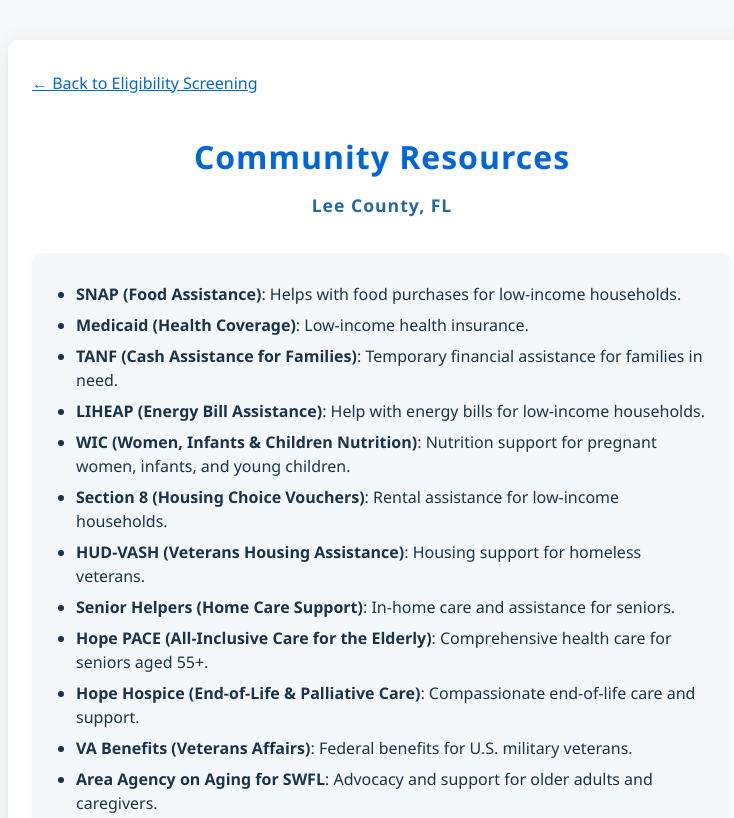
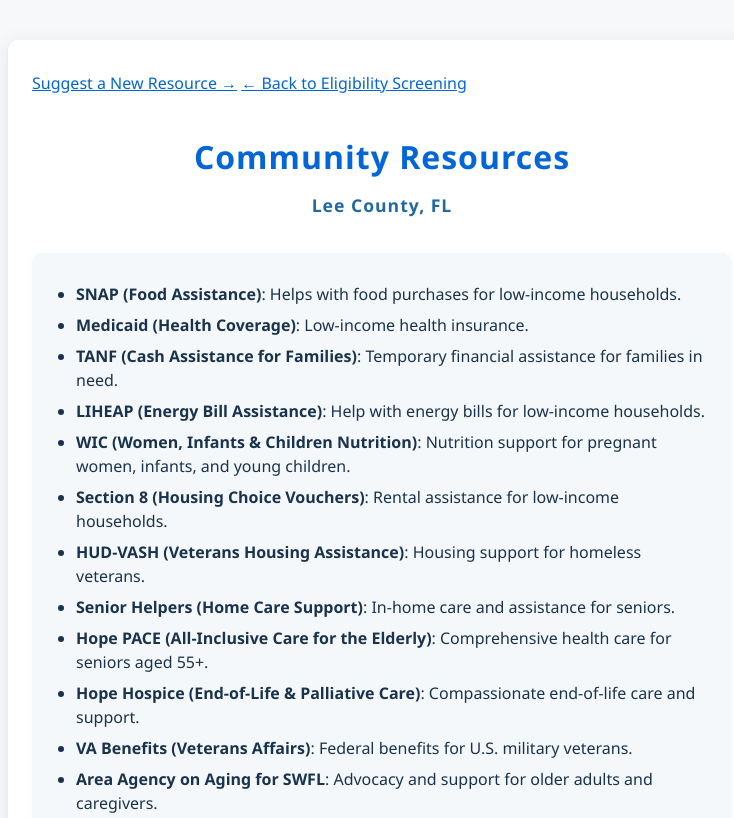
Before and after one commit to Agroabaddon/CHP-Eligibility-Form, a plain HTML site: page resources.html in a window 1280 px wide. Shown: the top 818 px of the page, without its empty margins (258-992 px from the left). Drawn offline with Linux system fonts and the light colour scheme.

Commit message:
Update resources.html

```diff
--- a/resources.html
+++ b/resources.html
@@ -14,6 +14,7 @@
 </head>
 <body>
   <div class="container">
+    <a href="suggest.html" class="back-link" style="margin-bottom:20px;display:inline-block;">Suggest a New Resource &rarr;</a>
     <a href="index.html" class="back-link">&larr; Back to Eligibility Screening</a>
     <h1>Community Resources<br><span style="font-size:1.1rem;color:#2369a1;">Lee County, FL</span></h1>
     <div id="all-resources-list" class="services-list"></div>
```
